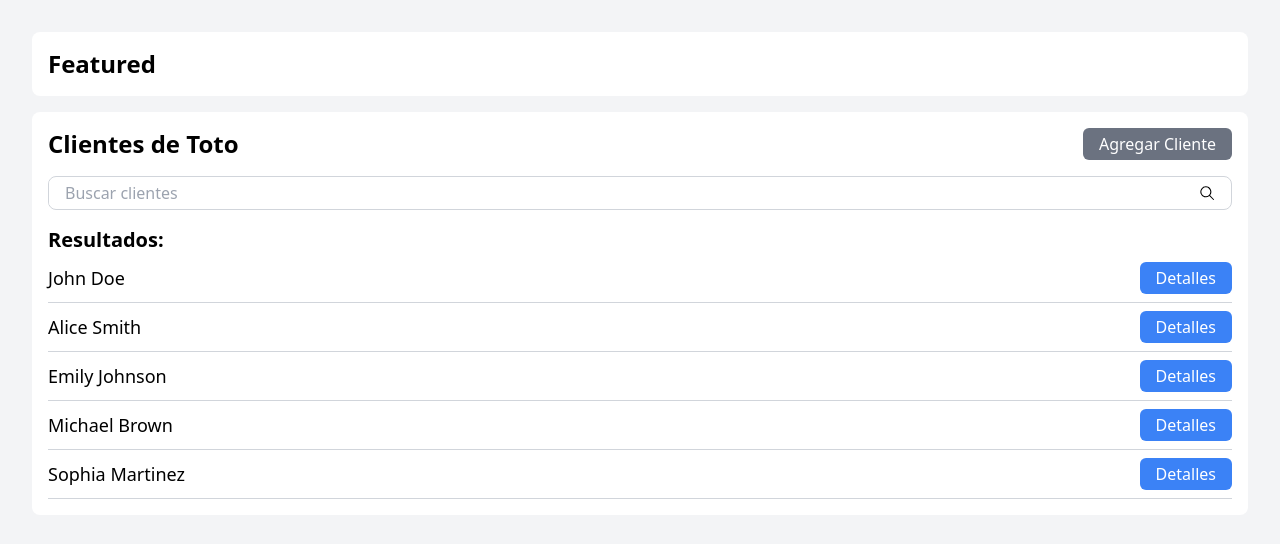
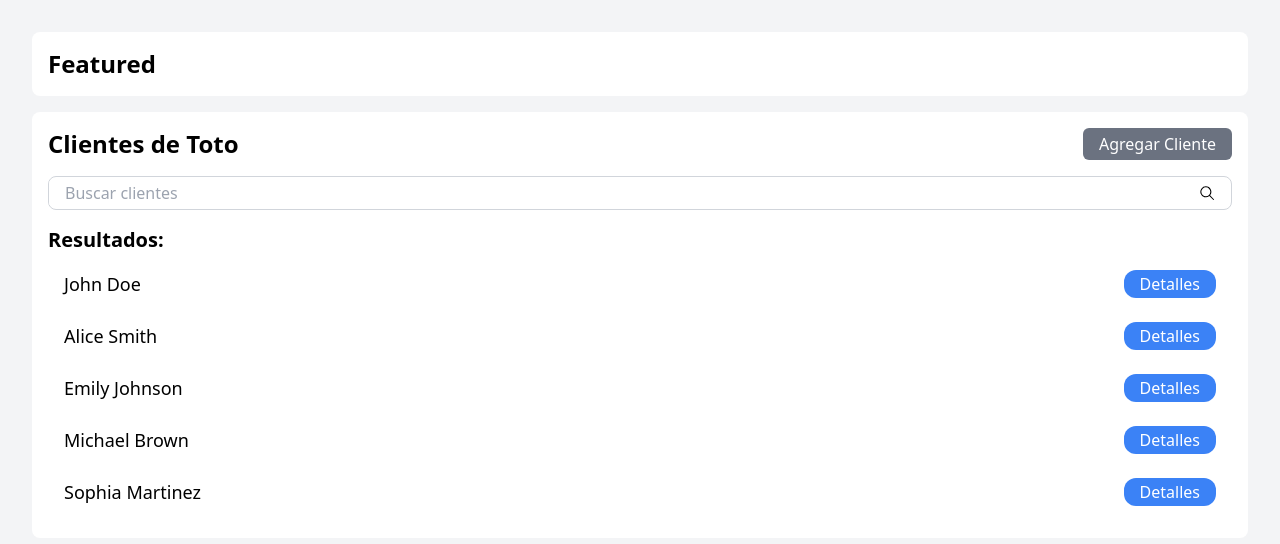
Before and after one commit to tmatteozzi/uni, a React (Vite) app in the folder ingenieria-de-software-2/gca/gca-frontend/: page / in a window 1280 px wide. Shown: the top 544 px of the page. Built offline with nearby package versions, Linux system fonts and the light colour scheme.

Commit message:
Cambios en estilos

```diff
--- a/ingenieria-de-software-2/gca/gca-frontend/src/styleClassNames.ts
+++ b/ingenieria-de-software-2/gca/gca-frontend/src/styleClassNames.ts
@@ -2,23 +2,21 @@ const mainDiv = 'container mx-auto p-4';
 
 const containerDiv = 'bg-white rounded-lg p-4';
 
-const listH1 = 'text-lg';
+const listH1 = 'font-medium text-lg';
 
-const listDiv =
-    'flex items-center justify-between border-b border-gray-300 py-2';
+const listDiv = 'flex items-center justify-between rounded-xl px-2 py-2 m-2';
+const listButton =
+    'px-4 py-0.5 bg-blue-500 text-white rounded-xl hover:bg-blue-600 focus:outline-none focus:bg-blue-600';
 
 const addButton =
     'px-4 py-1 bg-gray-500 text-white rounded-md hover:bg-gray-600 focus:outline-none focus:bg-gray-600';
-
-const listButton =
-    'px-4 py-1 bg-blue-500 text-white rounded-md hover:bg-blue-600 focus:outline-none focus:bg-blue-600';
 
 const mainH1 = 'text-2xl font-bold';
 const mainH2 = 'text-xl font-bold';
 
 export {
+    containerDiv,
     mainDiv,
-    containerDiv,
     mainH1,
     mainH2,
     listH1,
```
